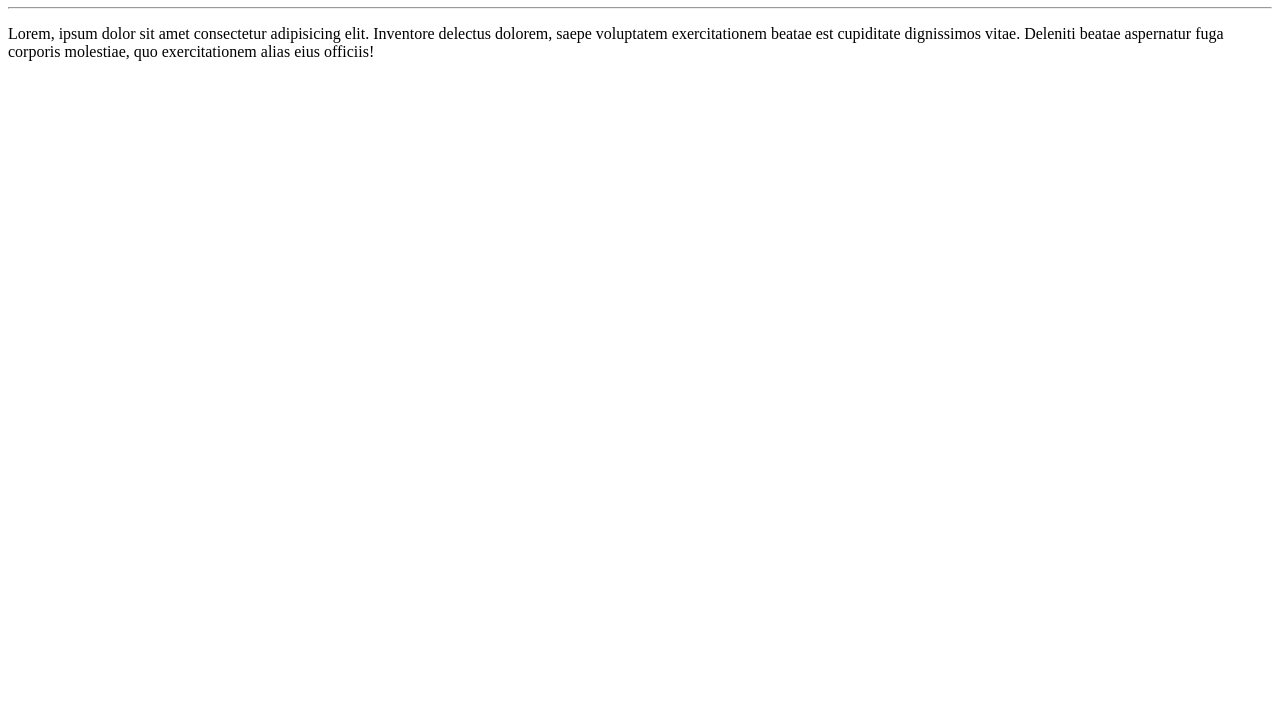
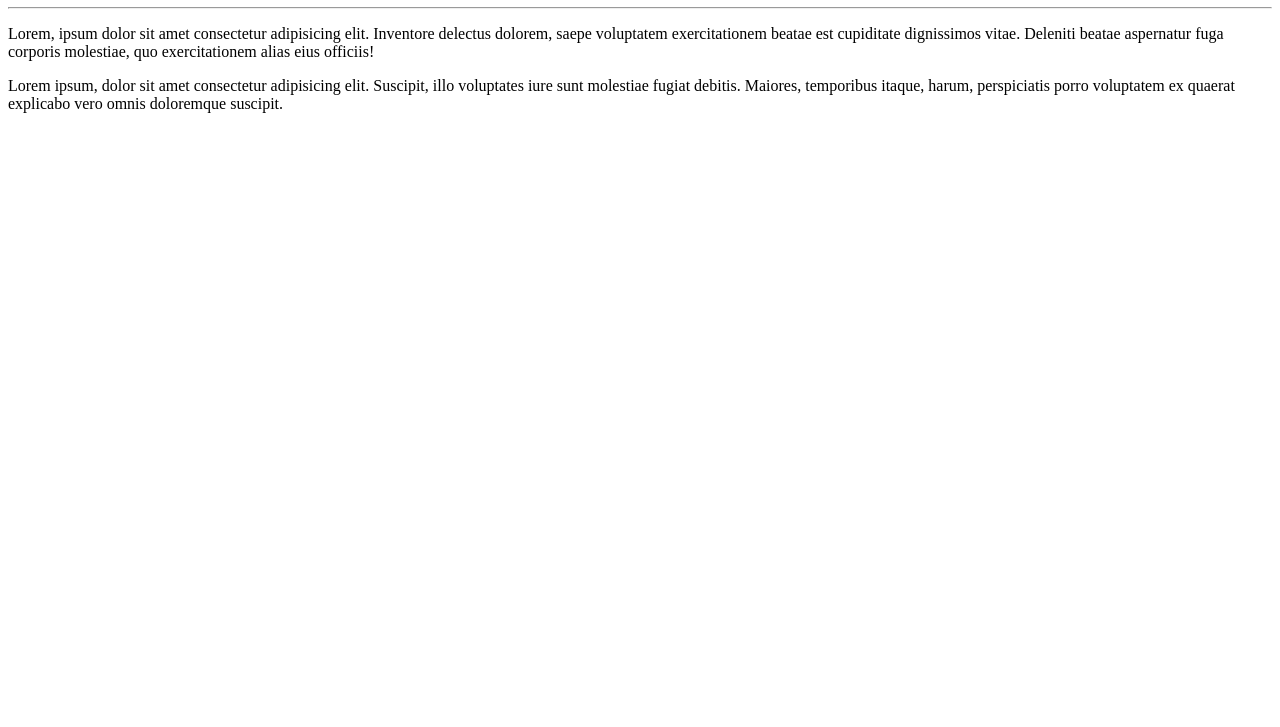
Before and after one commit to AdilsondeCarvalho/Ola-mundo, a plain HTML site: page site-exemplo/index.html in a window 1280 px wide. Shown: the part 73-800 px from the top of the page. Drawn offline with Linux system fonts and the light colour scheme.

Commit message:
Paragráfo

```diff
--- a/site-exemplo/index.html
+++ b/site-exemplo/index.html
@@ -9,5 +9,6 @@
     <h1>Olá, mundo!</h1>
     <hr>
     <p>Lorem, ipsum dolor sit amet consectetur adipisicing elit. Inventore delectus dolorem, saepe voluptatem exercitationem beatae est cupiditate dignissimos vitae. Deleniti beatae aspernatur fuga corporis molestiae, quo exercitationem alias eius officiis!</p>
+    <p>Lorem ipsum, dolor sit amet consectetur adipisicing elit. Suscipit, illo voluptates iure sunt molestiae fugiat debitis. Maiores, temporibus itaque, harum, perspiciatis porro voluptatem ex quaerat explicabo vero omnis doloremque suscipit.</p>
 </body>
 </html>
```
